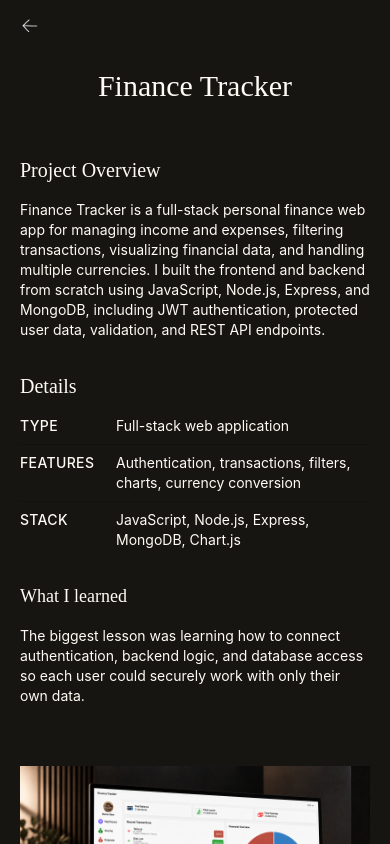
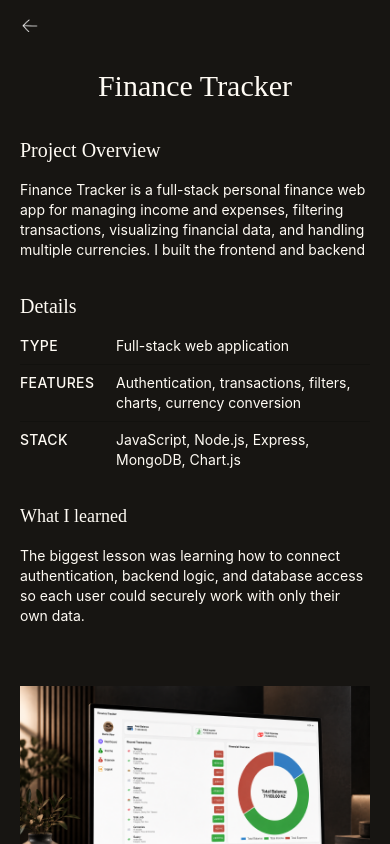
Before and after one commit to Luan2118/portfolio-v2, a React (Vite) app: page /finance-tracker in a window 390 px wide. Shown: the top 844 px of the page. Built offline with nearby package versions, Linux system fonts and the light colour scheme.

Commit message:
fix: responsive design on projects page

```diff
--- a/src/pages/Projects/components/ProjectLayout.tsx
+++ b/src/pages/Projects/components/ProjectLayout.tsx
@@ -84,7 +84,7 @@ function ProjectLayout({ title, overview, type, features, stack, lesson, images,
         </Link>
 
 
-        <div className="order-1 flex flex-col gap-4 2xl:gap-10 xl:px-15 2xl:px-35 ">
+        <div className="order-1 flex flex-col gap-4 2xl:gap-10 xl:px-15 2xl:px-30 ">
 
           <div className="overflow-hidden">
             <motion.h1
@@ -97,7 +97,7 @@ function ProjectLayout({ title, overview, type, features, stack, lesson, images,
           {isInProgress ? <p className="font-[Inter] text-3xl text-[#A84A3A] mx-auto tracking-[0.3rem] mt-15 mb-15 text-center">WEBSITE REDESIGN - IN PROGRESS</p>
             : null}
 
-          <div className="mt-5">
+          <div >
 
             <div className="overflow-hidden">
               <motion.p
@@ -109,7 +109,7 @@ function ProjectLayout({ title, overview, type, features, stack, lesson, images,
 
             <div className="overflow-hidden">
 
-              <motion.p variants={item} className="text-sm max-w-[680px]">
+              <motion.p variants={item} className="text-sm max-w-[680px] max-h-[80px]">
                 {overview}
               </motion.p>
             </div>
```
